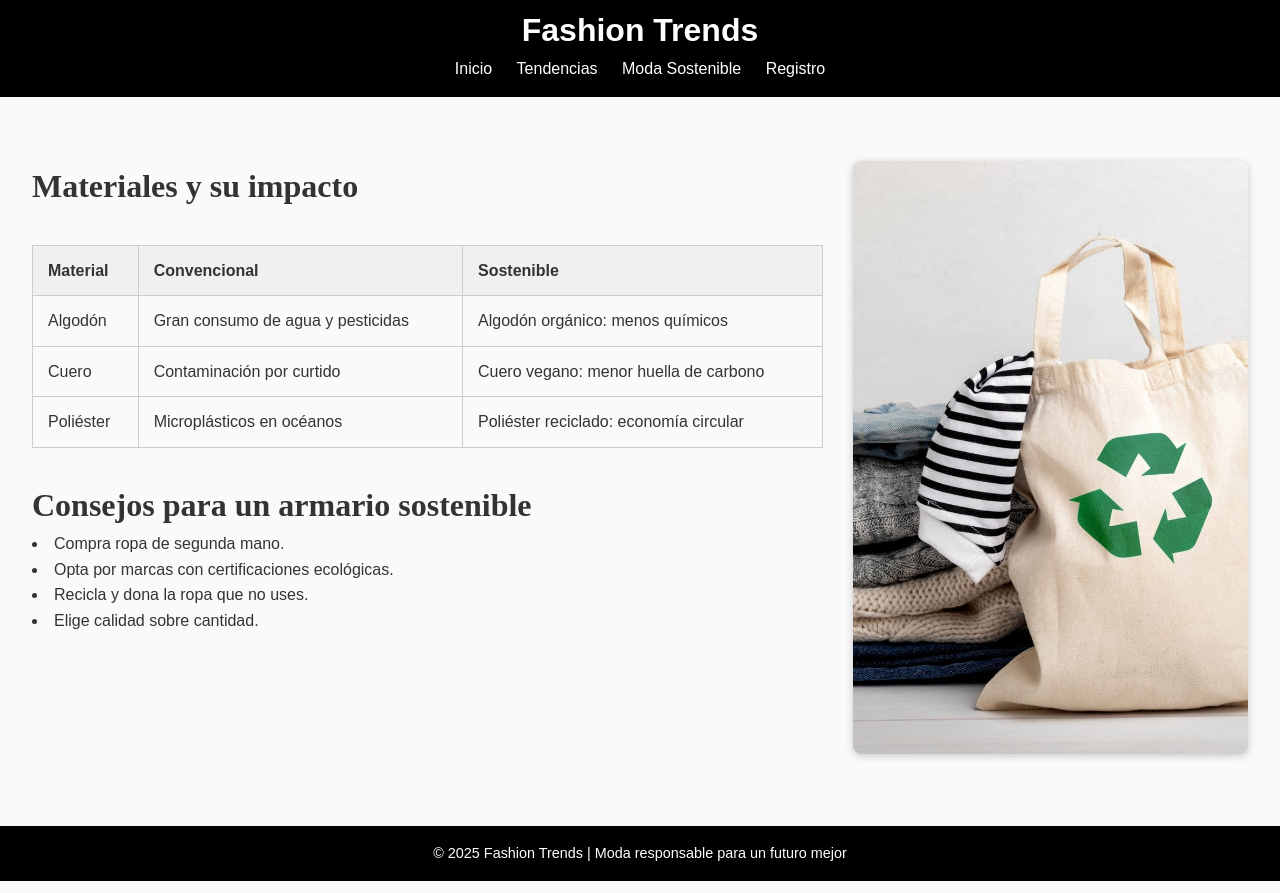
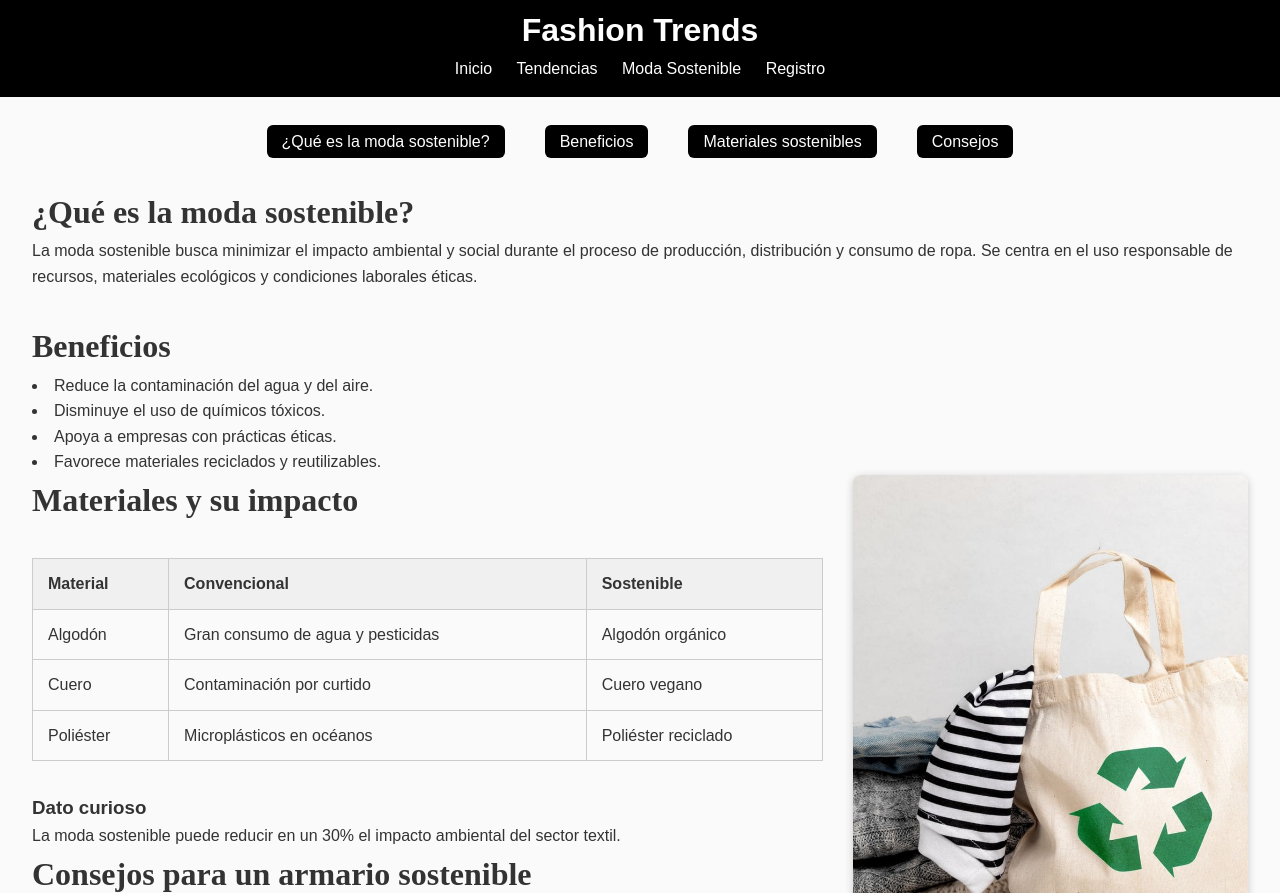
Before and after one commit to OihaneCam/Prototipo-Ingenier-a-Web-E1-, a plain HTML site: page modaSostenible.html in a window 1280 px wide. Shown: the part 59-952 px from the top of the page. Drawn offline with Linux system fonts and the light colour scheme.

Commit message:
Correcciones

```diff
--- a/css/style.css
+++ b/css/style.css
@@ -136,12 +136,6 @@ footer {
 }
 
 /* Logo + Título */
-.logo-container {
-    display: flex;
-    align-items: center;
-    gap: 5px; /* espacio entre el logo y el texto */
-}
-
 .logo {
     width: 60px;
     height: auto;
@@ -346,10 +340,14 @@ footer {
 }
 
 .moda-sostenible {
+    margin-top: 2rem;
+}
+
+/* Sección con columnas (Materiales y foto) */
+.moda-sostenible-columnas {
     display: flex;
     gap: 30px;
     align-items: flex-start;
-    margin-top: 2rem;
 }
 
 .lista-sostenible {
@@ -374,6 +372,27 @@ footer {
     border-radius: 8px;
     object-fit: cover;
     box-shadow: 0 2px 8px rgba(0,0,0,0.2);
+}
+
+.indice-interno ul {
+    display: flex;
+    gap: 20px;
+    list-style: none;
+    margin-bottom: 2rem;
+    justify-content: center;
+}
+
+.indice-interno a {
+    padding: 8px 15px;
+    background-color: #000;
+    color: #fff;
+    text-decoration: none;
+    border-radius: 6px;
+    transition: 0.3s;
+}
+
+.indice-interno a:hover {
+    background-color: #444;
 }
 
 /* Galería estilo Pinterest (tendencias) */
@@ -436,10 +455,6 @@ footer {
     .moda-sostenible {
         flex-direction: column;
     }
-    .columna-derecha video {
-        width: 100%;
-        height: auto;
-    }
     .tendencia {
         flex-direction: column;
         align-items: flex-start;
--- a/modaSostenible.html
+++ b/modaSostenible.html
@@ -20,10 +20,45 @@
     </header>
 
     <main>
-    <section class="moda-sostenible">
-        <!-- Columna izquierda: tabla + lista -->
+
+    <!-- Navegación interna -->
+    <nav class="indice-interno">
+        <ul>
+            <li><a href="#que-es">¿Qué es la moda sostenible?</a></li>
+            <li><a href="#beneficios">Beneficios</a></li>
+            <li><a href="#materiales">Materiales sostenibles</a></li>
+            <li><a href="#consejos">Consejos</a></li>
+        </ul>
+    </nav>
+
+    <!-- Sección 1: Qué es la moda sostenible -->
+    <section id="que-es" class="moda-sostenible">
+        <h2 class="titulo-pagina">¿Qué es la moda sostenible?</h2>
+        <p>
+            La moda sostenible busca minimizar el impacto ambiental y social
+            durante el proceso de producción, distribución y consumo de ropa.
+            Se centra en el uso responsable de recursos, materiales ecológicos
+            y condiciones laborales éticas.
+        </p>
+    </section>
+
+    <!-- Sección 2: Beneficios -->
+    <section id="beneficios" class="moda-sostenible">
+        <h2 class="titulo-pagina">Beneficios</h2>
+        <ul class="lista-sostenible">
+            <li>Reduce la contaminación del agua y del aire.</li>
+            <li>Disminuye el uso de químicos tóxicos.</li>
+            <li>Apoya a empresas con prácticas éticas.</li>
+            <li>Favorece materiales reciclados y reutilizables.</li>
+        </ul>
+    </section>
+
+    <!-- Sección 3: Materiales y tabla -->
+    <section id="materiales" class="moda-sostenible-columnas">
         <div class="columna-izquierda">
+
             <h2 class="titulo-pagina">Materiales y su impacto</h2>
+
             <table class="tabla-sostenible">
                 <thead>
                     <tr>
@@ -36,22 +71,27 @@
                     <tr>
                         <td>Algodón</td>
                         <td>Gran consumo de agua y pesticidas</td>
-                        <td>Algodón orgánico: menos químicos</td>
+                        <td>Algodón orgánico</td>
                     </tr>
                     <tr>
                         <td>Cuero</td>
                         <td>Contaminación por curtido</td>
-                        <td>Cuero vegano: menor huella de carbono</td>
+                        <td>Cuero vegano</td>
                     </tr>
                     <tr>
                         <td>Poliéster</td>
                         <td>Microplásticos en océanos</td>
-                        <td>Poliéster reciclado: economía circular</td>
+                        <td>Poliéster reciclado</td>
                     </tr>
                 </tbody>
             </table>
 
-            <h2 class="titulo-pagina">Consejos para un armario sostenible</h2>
+            <aside class="info-extra">
+                <h3>Dato curioso</h3>
+                <p>La moda sostenible puede reducir en un 30% el impacto ambiental del sector textil.</p>
+            </aside>
+
+            <h2 id="consejos" class="titulo-pagina">Consejos para un armario sostenible</h2>
             <ul class="lista-sostenible">
                 <li>Compra ropa de segunda mano.</li>
                 <li>Opta por marcas con certificaciones ecológicas.</li>
@@ -60,9 +100,12 @@
             </ul>
         </div>
 
-        <!-- Columna derecha: foto -->
+        <!-- Columna derecha: imagen -->
         <div class="columna-derecha">
-            <img src="img/modaSostenible.jpeg" alt="Moda sostenible" class="imagen-sostenible">
+            <figure class="foto-sostenible">
+                <img src="img/modaSostenible.jpeg" alt="Moda sostenible" class="imagen-sostenible">
+                <figcaption>La moda sostenible es el futuro de la industria textil.</figcaption>
+            </figure>
         </div>
     </section>
 
```
Also changed, not shown: index.html (+12 -2 lines), tendencias-accesorios.html (+11 -3 lines), tendencias-hombre.html (+12 -3 lines), tendencias-mujer.html (+12 -3 lines).
